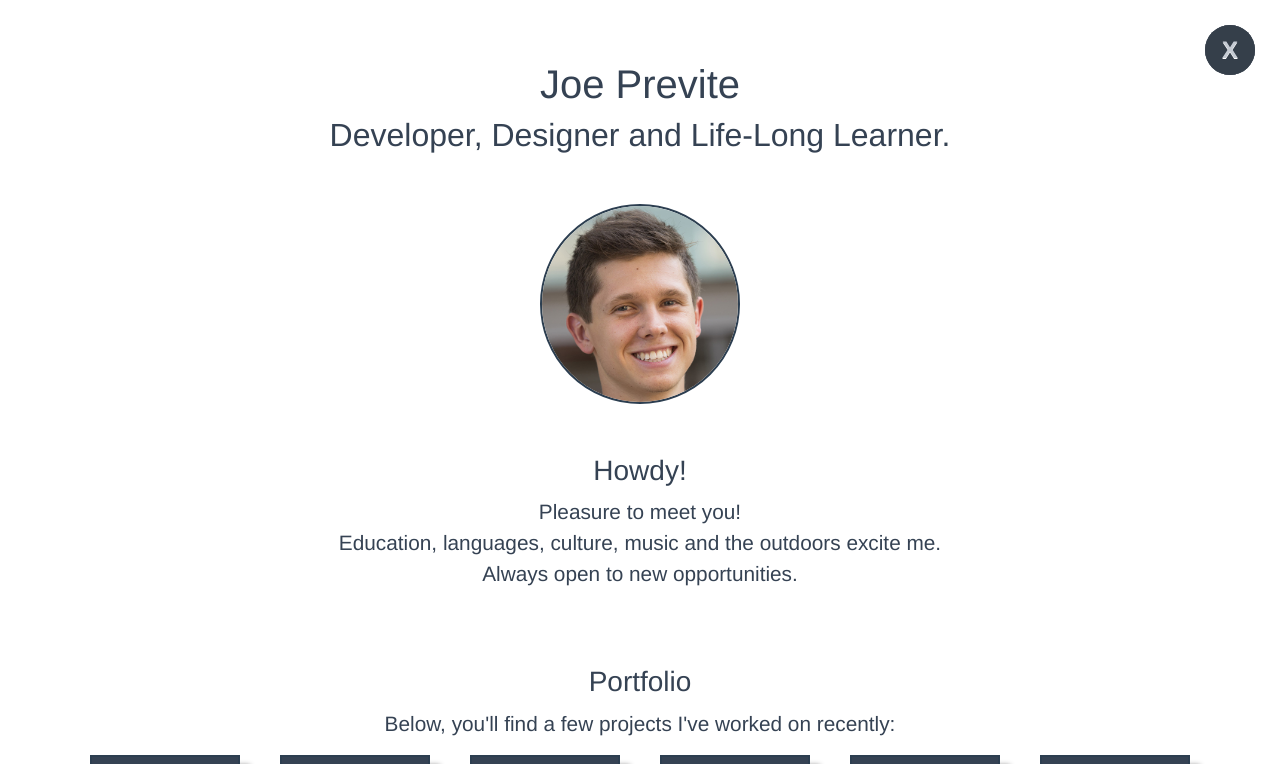
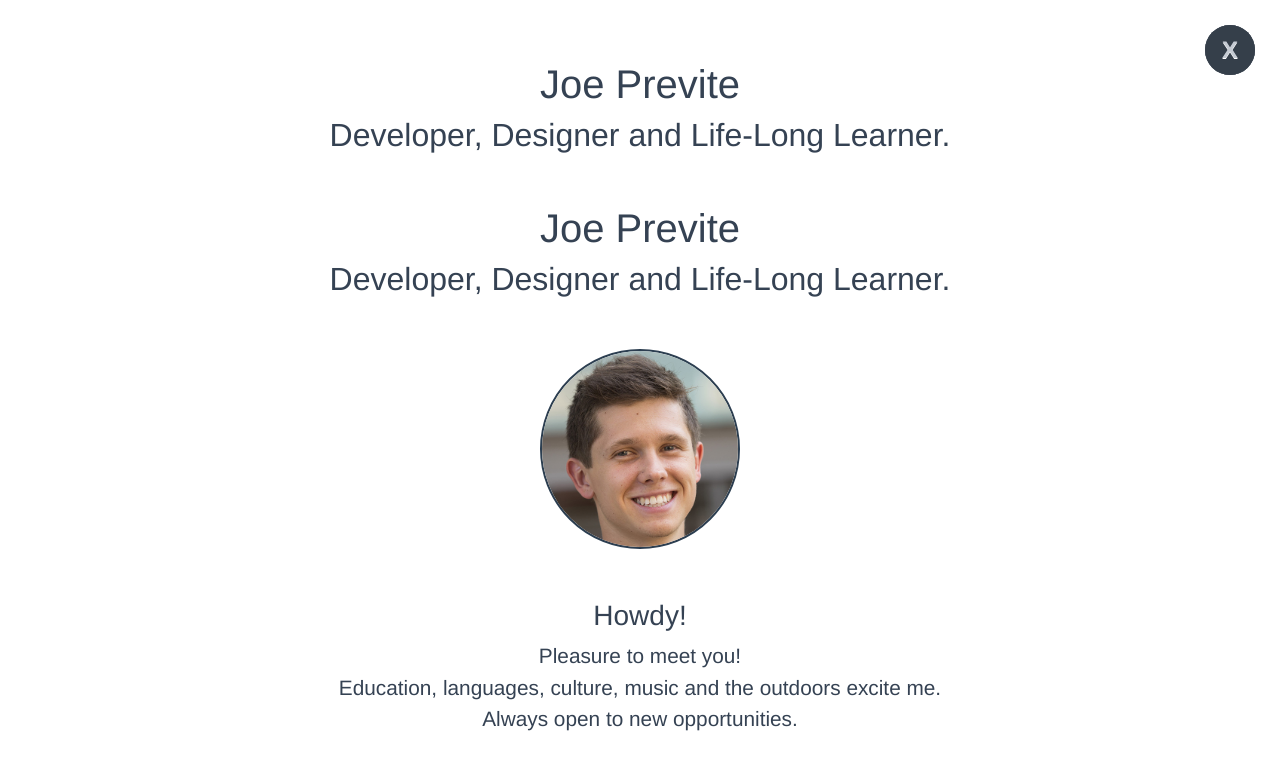
Before and after one commit to jjprevite/jjprevite.github.io, a Vue app: page / in a window 1280 px wide. Shown: the top 764 px of the page. Built offline with nearby package versions, Linux system fonts and the light colour scheme; what vue-js-modal would draw is missing.

Commit message:
Change styles for header

```diff
--- a/src/components/Home.vue
+++ b/src/components/Home.vue
@@ -1,5 +1,6 @@
 <template>
     <main>
+      <app-header></app-header>
       <img class="headshot" src="../assets/headshot.jpg">
       <intro></intro>
       <portfolio></portfolio>
@@ -9,6 +10,7 @@
 </template>
 
 <script>
+import Header from './Header.vue'
 import Intro from './Intro.vue'
 import Portfolio from './Portfolio.vue'
 import Contact from './Contact.vue'
@@ -16,6 +18,7 @@ import Contact from './Contact.vue'
 export default {
   name: 'app',
   components: {
+    'app-header': Header,
     'intro': Intro,
     'portfolio': Portfolio,
     'contact': Contact
```
